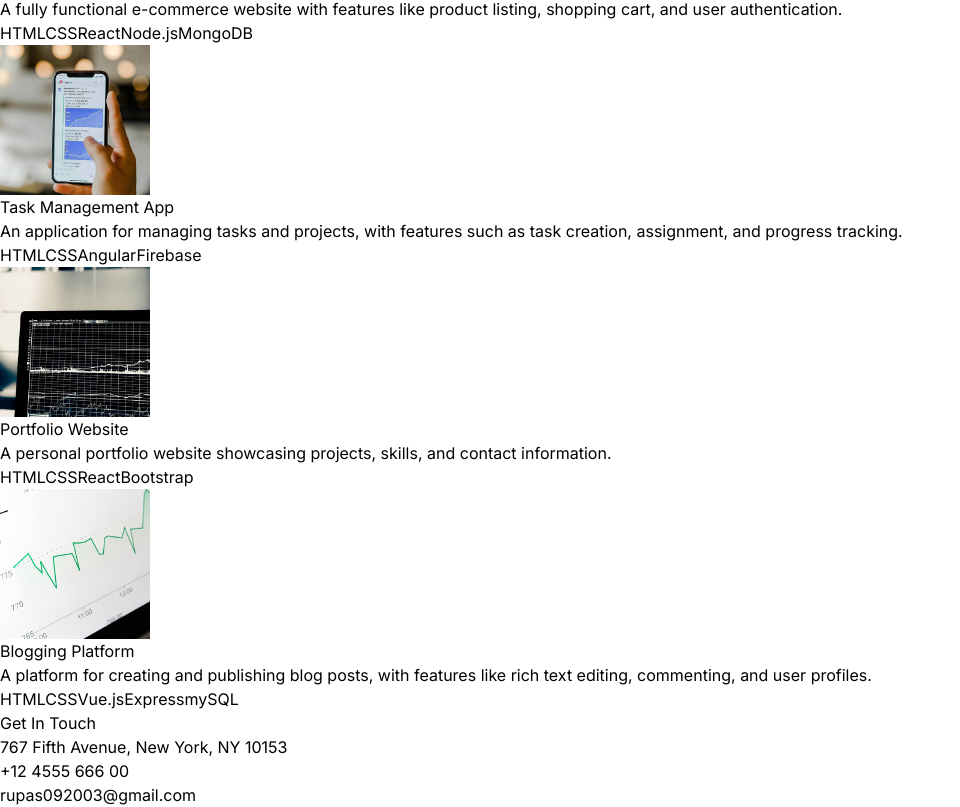
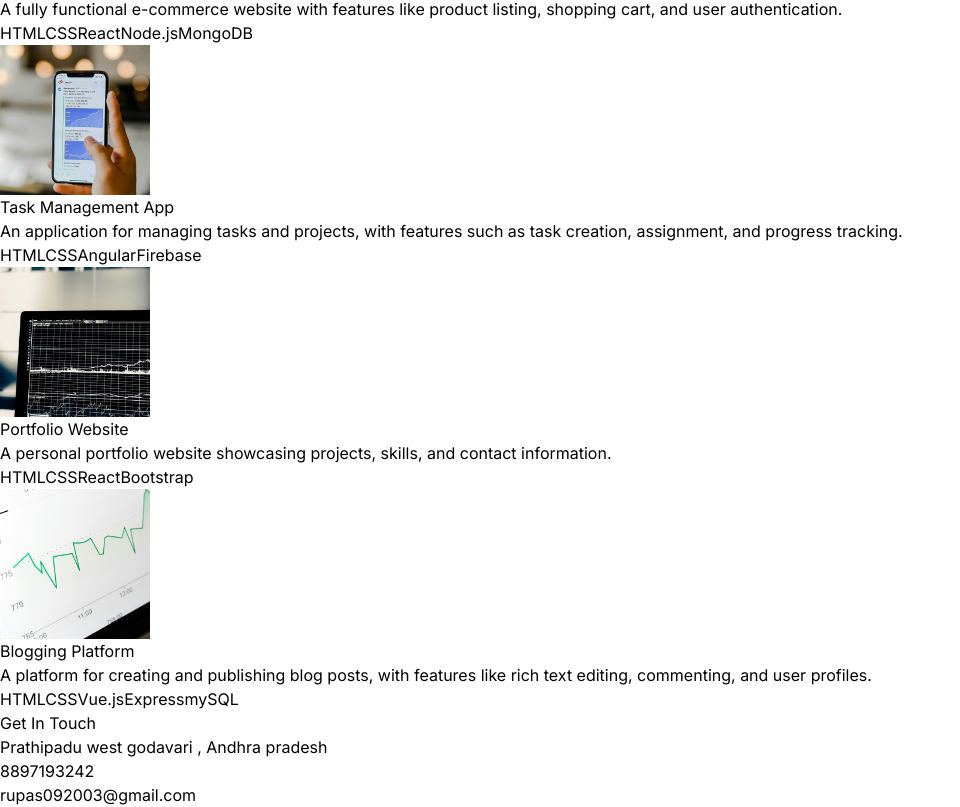
Before and after one commit to RUPAS13788/react-portfolio-rupas, a React (Vite) app: page / in a window 1280 px wide. Shown: the part 2239-3046 px from the top of the page, without its empty margins (0-960 px from the left). Built offline with nearby package versions, Linux system fonts and the light colour scheme.

Commit message:
Update index.js

```diff
--- a/src/constants/index.js
+++ b/src/constants/index.js
@@ -70,7 +70,7 @@ export const PROJECTS = [
 ];
 
 export const CONTACT = {
-  address: "767 Fifth Avenue, New York, NY 10153 ",
-  phoneNo: "+12 4555 666 00 ",
+  address: "Prathipadu west godavari , Andhra pradesh",
+  phoneNo: "8897193242",
   email: "rupas092003@gmail.com",
 };
```
